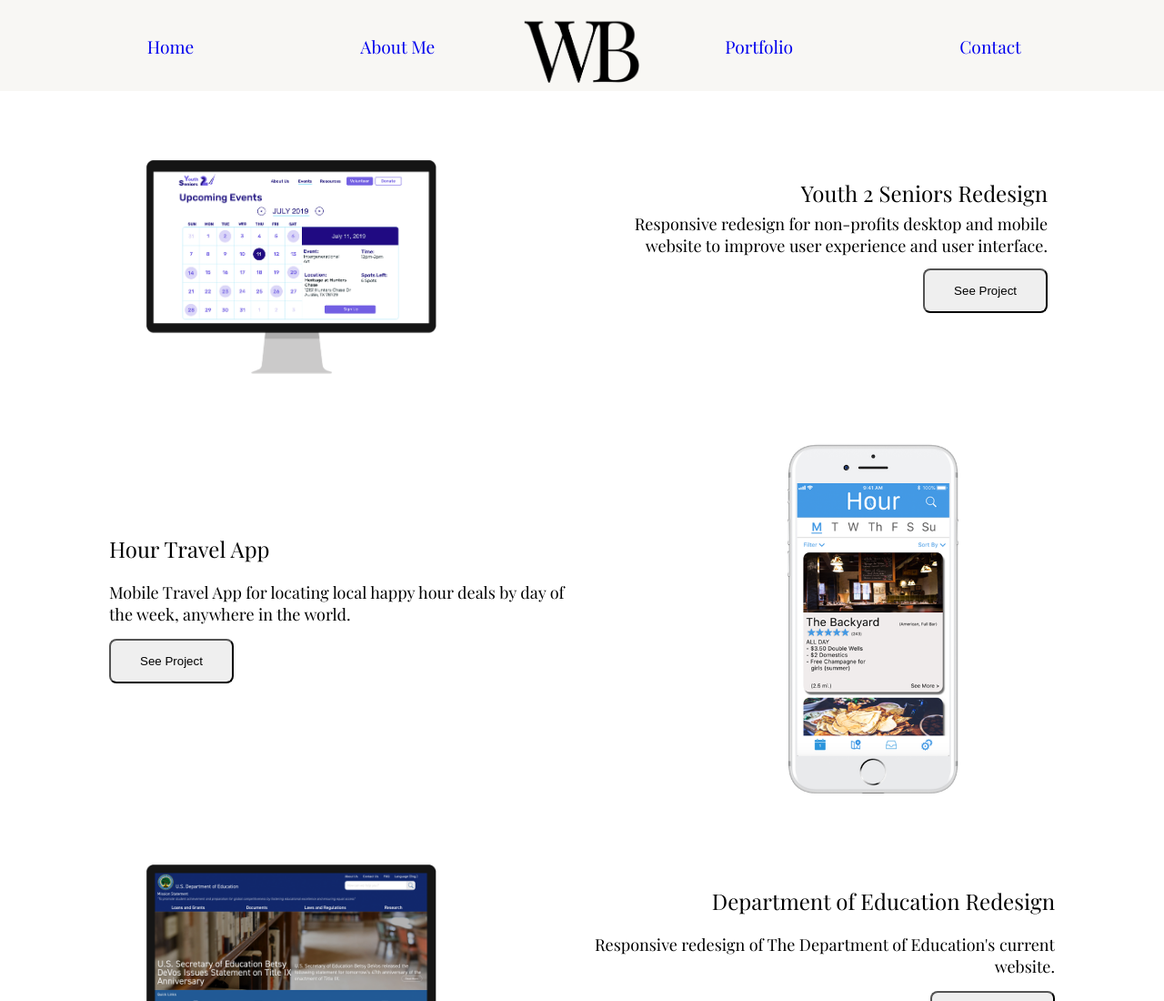
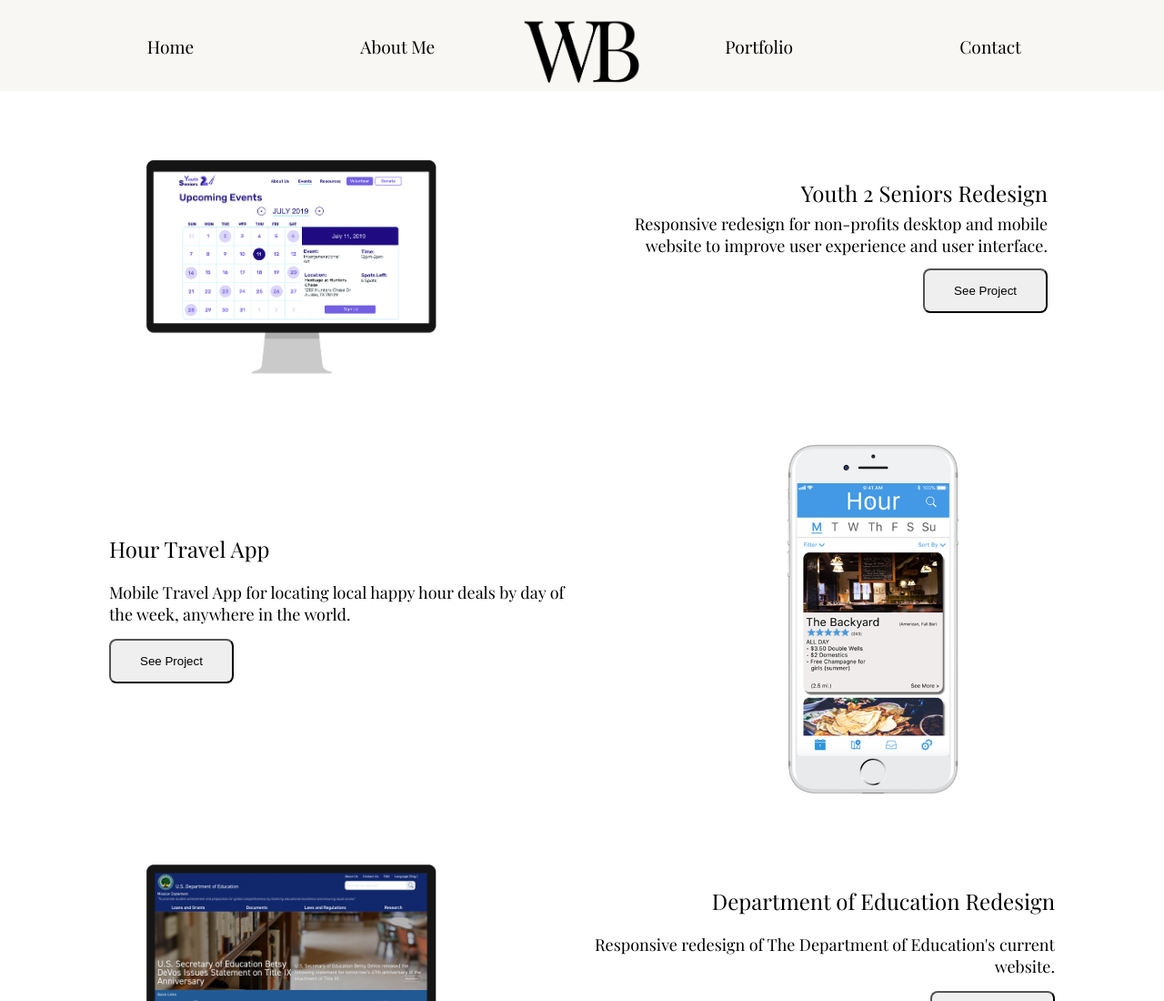
Before and after one commit to willdburns/HW2, a plain HTML site: page index.html in a window 1280 px wide. Shown: the top 1100 px of the page at 91% size. Drawn offline with nearby package versions, Linux system fonts and the light colour scheme; a script that the page names is missing.

Commit message:
black text attempt 1

```diff
--- a/style.css
+++ b/style.css
@@ -50,6 +50,11 @@
     grid-area: rightheader;
     display: grid;
     place-items: center;
+}
+
+.header a{
+    text-decoration: none;
+    color: black;
 }
 
 .content{
```
